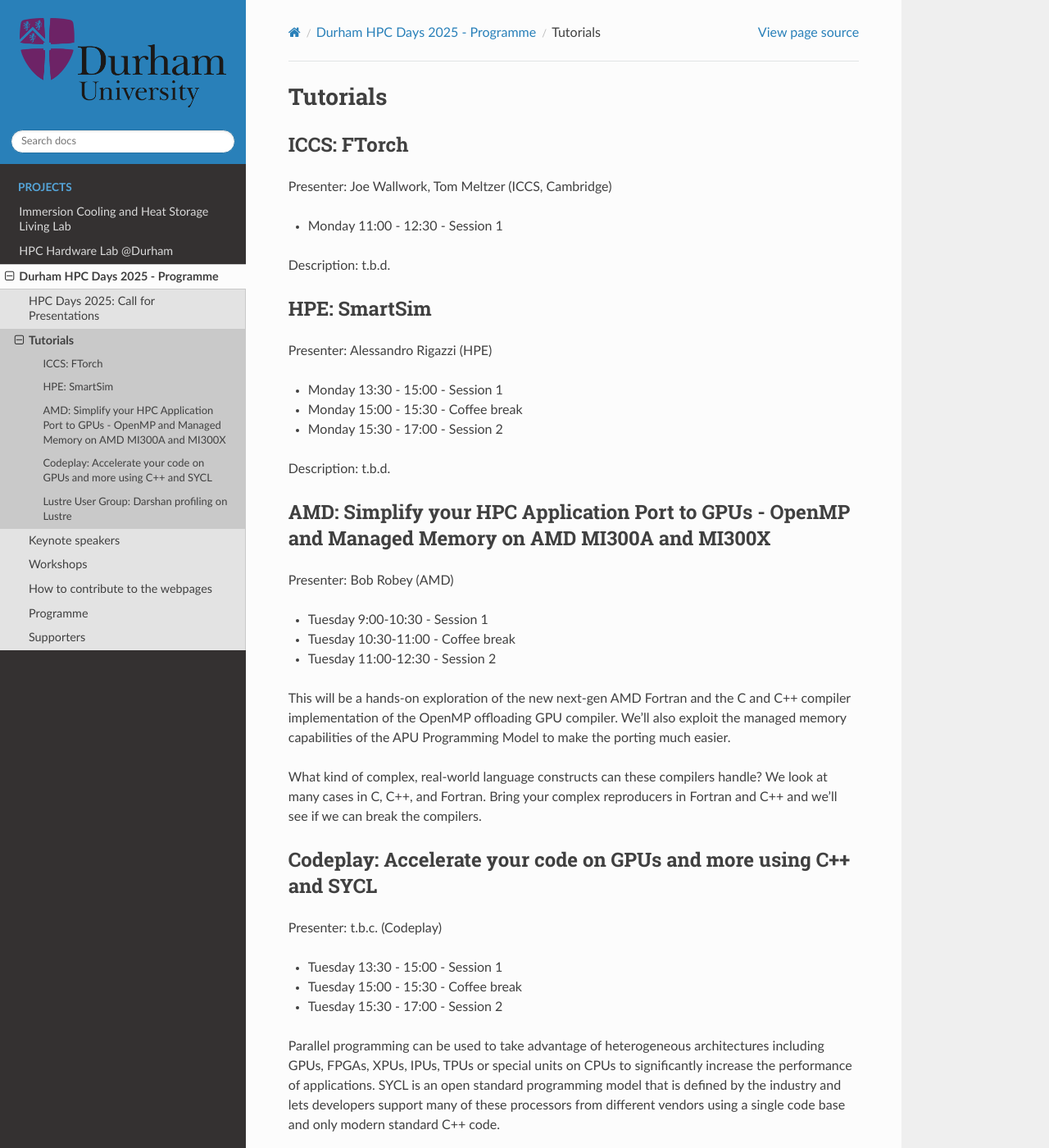
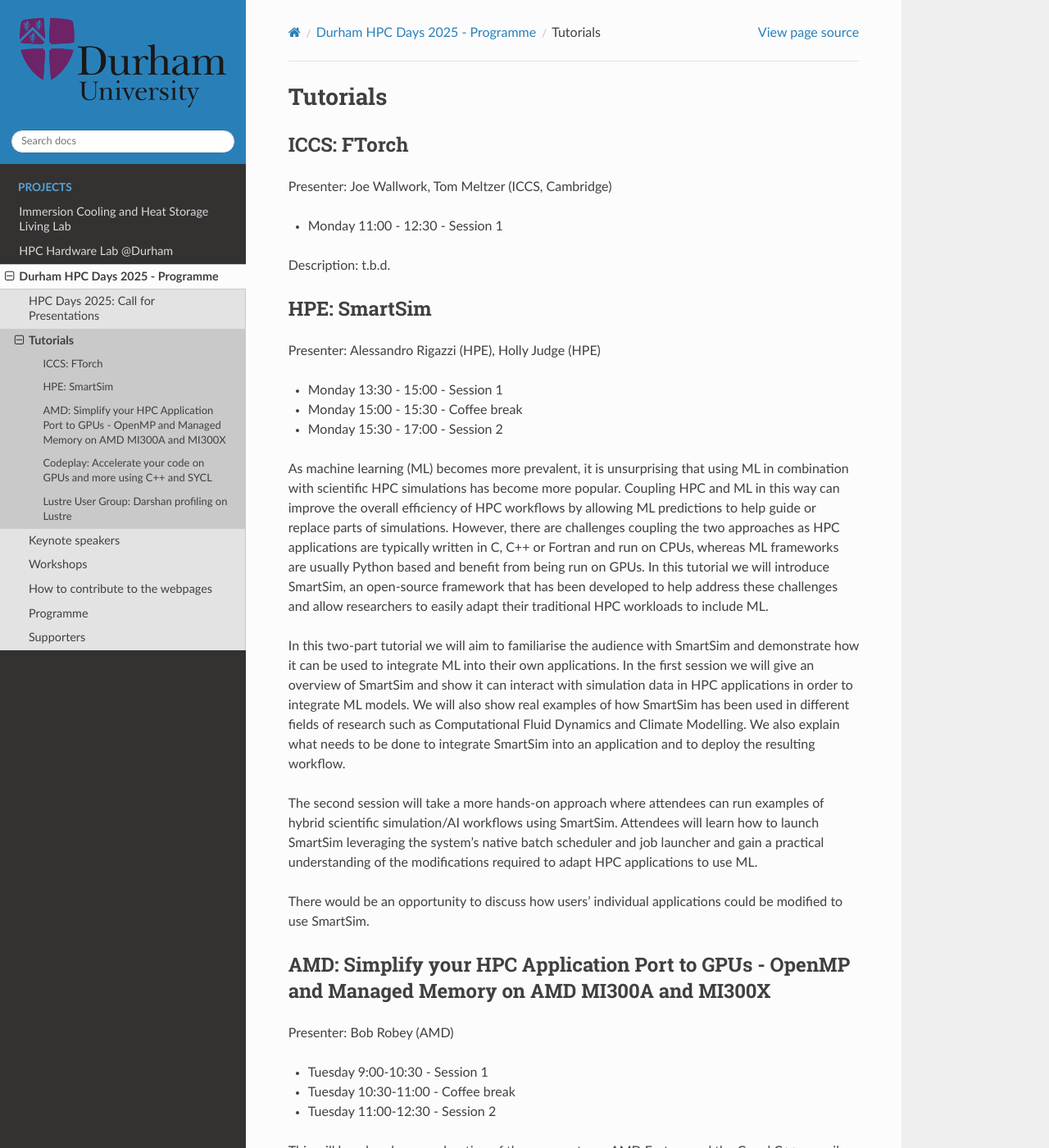
Before and after one commit to ilectra/durham, a Sphinx documentation site: the page built from docs/hpcdays/tutorials.md, in a window 1280 px wide and 1400 px high. Shown: the whole window at 82% size. Built offline with Sphinx 7.4.7 and the Read the Docs theme 3.1.0, drawn with Linux system fonts in a browser that asks for light colours.

Commit message:
Adds SmartSim description and Holly as instructor

```diff
--- a/docs/hpcdays/tutorials.md
+++ b/docs/hpcdays/tutorials.md
@@ -7,12 +7,19 @@
 Description: t.b.d.
 
 ## HPE: SmartSim
-Presenter: Alessandro Rigazzi (HPE)
+Presenter: Alessandro Rigazzi (HPE), Holly Judge (HPE)
 - Monday 13:30 - 15:00 - Session 1
 - Monday 15:00 - 15:30 - Coffee break
 - Monday 15:30 - 17:00 - Session 2
 
-Description: t.b.d.
+As machine learning (ML) becomes more prevalent, it is unsurprising that using ML in combination with scientific HPC simulations has become more popular. Coupling HPC and ML in this way can improve the overall efficiency of HPC workflows by allowing ML predictions to help guide or replace parts of simulations.
+However, there are challenges coupling the two approaches as HPC applications are typically written in C, C++ or Fortran and run on CPUs, whereas ML frameworks are usually Python based and benefit from being run on GPUs. In this tutorial we will introduce SmartSim, an open-source framework that has been developed to help address these challenges and allow researchers to easily adapt their traditional HPC workloads to include ML.
+
+In this two-part tutorial we will aim to familiarise the audience with SmartSim and demonstrate how it can be used to integrate ML into their own applications. In the first session we will give an overview of SmartSim and show it can interact with simulation data in HPC applications in order to integrate ML models. We will also show real examples of how SmartSim has been used in different fields of research such as Computational Fluid Dynamics and Climate Modelling. We also explain what needs to be done to integrate SmartSim into an application and to deploy the resulting workflow.
+
+The second session will take a more hands-on approach where attendees can run examples of hybrid scientific simulation/AI workflows using SmartSim.  Attendees will learn how to launch SmartSim leveraging the system’s native batch scheduler and job launcher and gain a practical understanding of the modifications required to adapt HPC applications to use ML.
+
+There would be an opportunity to discuss how users’ individual applications could be modified to use SmartSim.
 
 ## AMD: Simplify your HPC Application Port to GPUs - OpenMP and Managed Memory on AMD MI300A and MI300X
 Presenter: Bob Robey (AMD)
```
